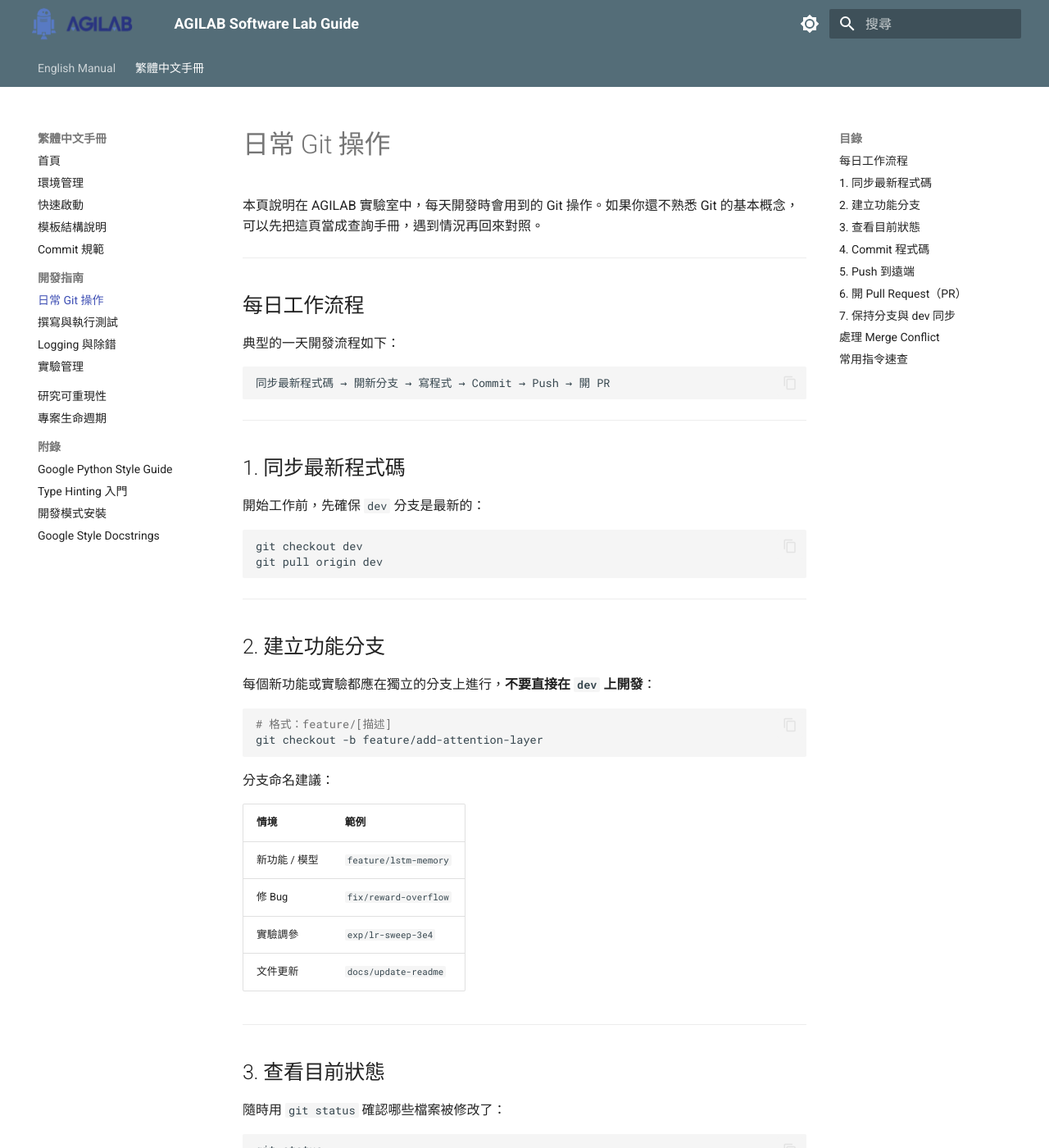
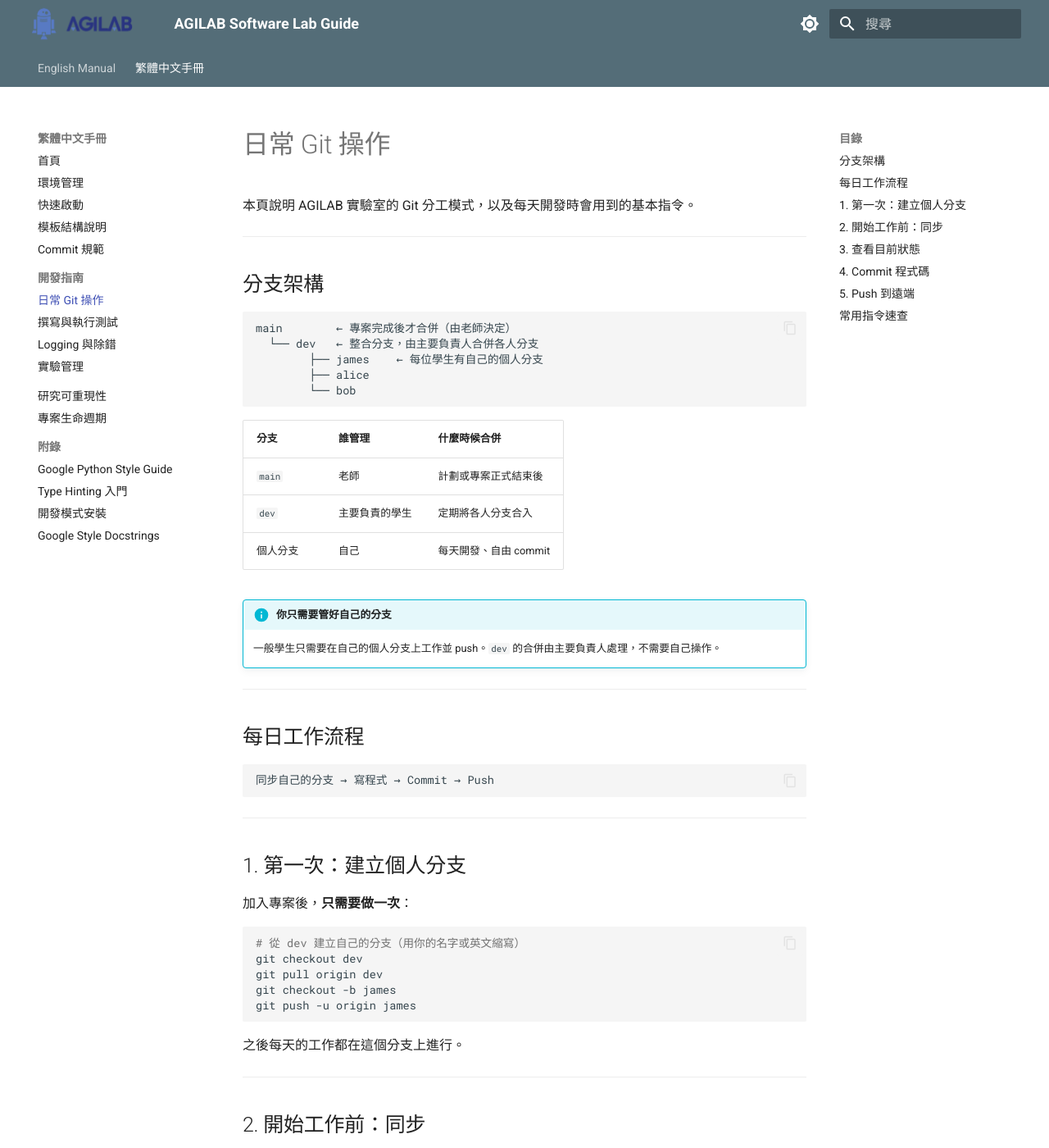
Before and after one commit to AGILAB-NTNU/AGILAB_Software_Lab_Guide, an MkDocs documentation site: the page built from docs/zh/daily_git.md, in a window 1280 px wide and 1400 px high. Shown: the whole window at 82% size. Built offline with MkDocs 1.6.1 and Material for MkDocs 9.7.7, drawn with Linux system fonts in a browser that asks for light colours; some of the changed text lies outside the part shown.

Commit message:
docs: Simplify branching strategy to personal branches per student

````diff
--- a/docs/zh/daily_git.md
+++ b/docs/zh/daily_git.md
@@ -1,47 +1,61 @@
 # 日常 Git 操作
 
-本頁說明在 AGILAB 實驗室中，每天開發時會用到的 Git 操作。如果你還不熟悉 Git 的基本概念，可以先把這頁當成查詢手冊，遇到情況再回來對照。
+本頁說明 AGILAB 實驗室的 Git 分工模式，以及每天開發時會用到的基本指令。
+
+---
+
+## 分支架構
+
+```
+main        ← 專案完成後才合併（由老師決定）
+  └── dev   ← 整合分支，由主要負責人合併各人分支
+        ├── james    ← 每位學生有自己的個人分支
+        ├── alice
+        └── bob
+```
+
+| 分支 | 誰管理 | 什麼時候合併 |
+|---|---|---|
+| `main` | 老師 | 計劃或專案正式結束後 |
+| `dev` | 主要負責的學生 | 定期將各人分支合入 |
+| 個人分支 | 自己 | 每天開發、自由 commit |
+
+!!! info "你只需要管好自己的分支"
+    一般學生只需要在自己的個人分支上工作並 push。`dev` 的合併由主要負責人處理，不需要自己操作。
 
 ---
 
 ## 每日工作流程
 
-典型的一天開發流程如下：
-
 ```
-同步最新程式碼 → 開新分支 → 寫程式 → Commit → Push → 開 PR
+同步自己的分支 → 寫程式 → Commit → Push
 ```
 
 ---
 
-## 1. 同步最新程式碼
+## 1. 第一次：建立個人分支
 
-開始工作前，先確保 `dev` 分支是最新的：
+加入專案後，**只需要做一次**：
 
 ```bash
+# 從 dev 建立自己的分支（用你的名字或英文縮寫）
 git checkout dev
 git pull origin dev
+git checkout -b james
+git push -u origin james
 ```
+
+之後每天的工作都在這個分支上進行。
 
 ---
 
-## 2. 建立功能分支
+## 2. 開始工作前：同步
 
-每個新功能或實驗都應在獨立的分支上進行，**不要直接在 `dev` 上開發**：
+每天開始前，先確認自己的分支是最新的：
 
 ```bash
-# 格式：feature/[描述]
-git checkout -b feature/add-attention-layer
+git pull
 ```
-
-分支命名建議：
-
-| 情境 | 範例 |
-|---|---|
-| 新功能 / 模型 | `feature/lstm-memory` |
-| 修 Bug | `fix/reward-overflow` |
-| 實驗調參 | `exp/lr-sweep-3e4` |
-| 文件更新 | `docs/update-readme` |
 
 ---
 
@@ -56,7 +70,7 @@ git status
 輸出範例：
 
 ```
-On branch feature/add-attention-layer
+On branch james
 Changes not staged for commit:
   modified:   src/your_project/models/policy.py
 
@@ -93,78 +107,10 @@ git commit -m "feat: Add attention mechanism to policy network"
 ## 5. Push 到遠端
 
 ```bash
-# 第一次 push 這個分支（建立追蹤）
-git push -u origin feature/add-attention-layer
-
-# 之後的 push
 git push
 ```
 
----
-
-## 6. 開 Pull Request（PR）
-
-Push 之後，到 GitHub 上：
-
-1. 點擊 **"Compare & pull request"**
-2. **Base branch 選 `dev`**（不是 `main`）
-3. 在描述中填寫：
-   - **做了什麼**：新增 attention 機制
-   - **為什麼**：改善長序列的記憶能力
-   - **怎麼測試**：執行了 `pytest tests/test_policy.py`，訓練曲線如附圖
-
----
-
-## 7. 保持分支與 dev 同步
-
-開發期間如果 `dev` 有其他人的更新，需要同步進來：
-
-```bash
-# 切到 dev 更新
-git checkout dev
-git pull origin dev
-
-# 切回自己的分支，將 dev 的更新合進來
-git checkout feature/add-attention-layer
-git merge dev
-```
-
----
-
-## 處理 Merge Conflict
-
-當兩個人修改了同一個檔案的同一行，就會發生 conflict。
-
-```bash
-# merge 後若有衝突，git 會告訴你：
-Auto-merging src/your_project/models/policy.py
-CONFLICT (content): Merge conflict in src/your_project/models/policy.py
-```
-
-**步驟：**
-
-1. 打開衝突的檔案，會看到標記：
-
-```python
-<<<<<<< HEAD
-    hidden_dim = 256  # 你的版本
-=======
-    hidden_dim = 512  # dev 分支的版本
->>>>>>> dev
-```
-
-2. 手動編輯，選擇保留哪個版本（或合併兩者）：
-
-```python
-    hidden_dim = 512  # 決定用 dev 的版本
-```
-
-3. 刪除所有 `<<<<<<<`、`=======`、`>>>>>>>` 標記，然後 commit：
-
-```bash
-git add src/your_project/models/policy.py
-git commit -m "fix: Resolve merge conflict in policy hidden_dim"
-```
+Push 之後，你的進度就備份到 GitHub 上了。如果功能已完成，通知主要負責人將你的分支合入 `dev`。
 
 ---
 
@@ -175,10 +121,10 @@ git status                    # 查看目前狀態
 git log --oneline -10         # 查看最近 10 個 commit
 git diff                      # 查看未 staged 的修改
 git diff --staged             # 查看已 staged 的修改
-git stash                     # 暫存目前修改（切換分支前用）
+git pull                      # 同步遠端最新進度
+git push                      # 上傳本地 commit
+git stash                     # 暫存目前修改（臨時切換任務時用）
 git stash pop                 # 取回暫存的修改
-git branch                    # 列出所有本地分支
-git checkout -                # 切換到上一個分支
 ```
 
 ---
````
Also changed, not shown: docs/zh/contributing.md (+5 -5 lines).
